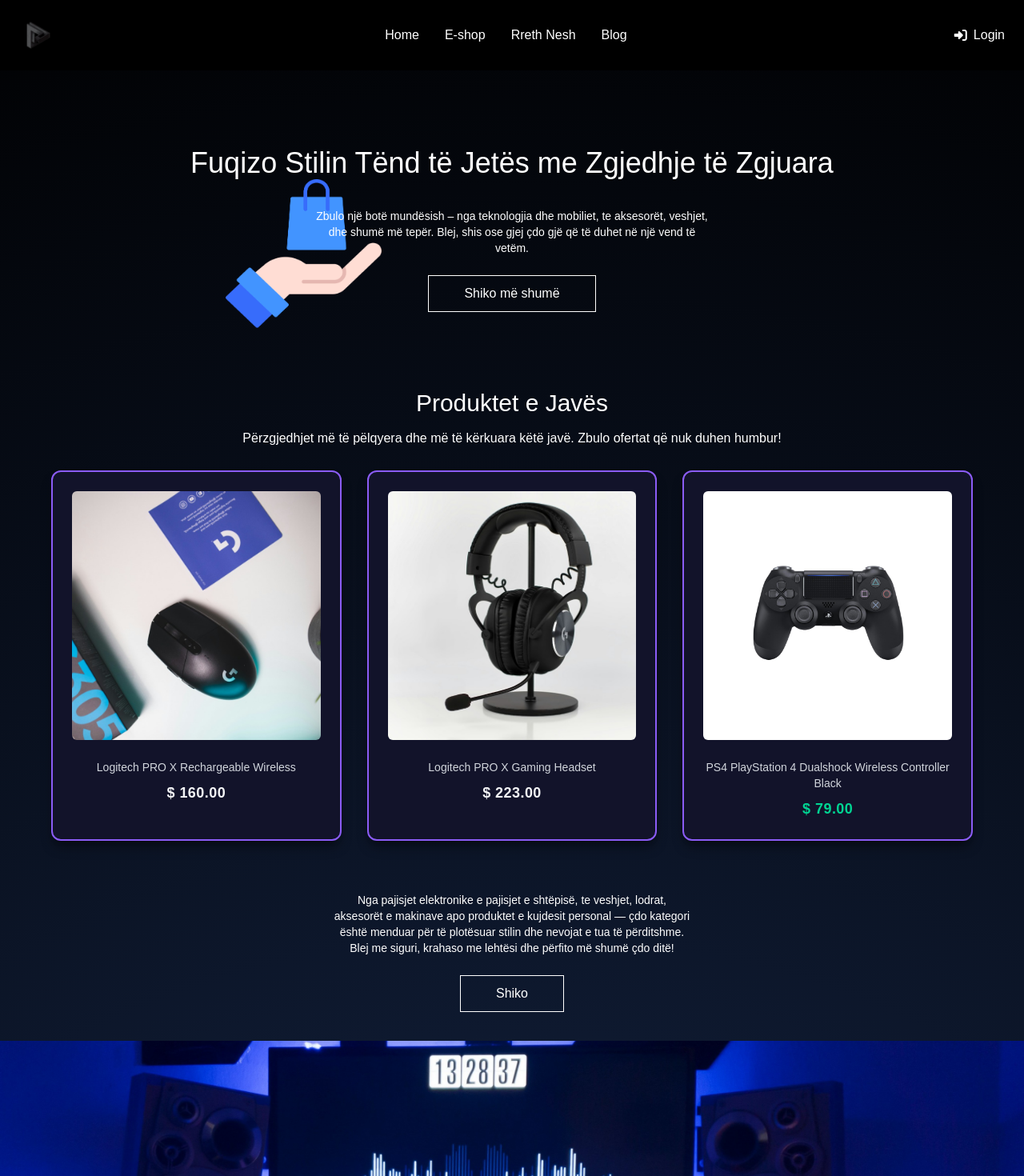
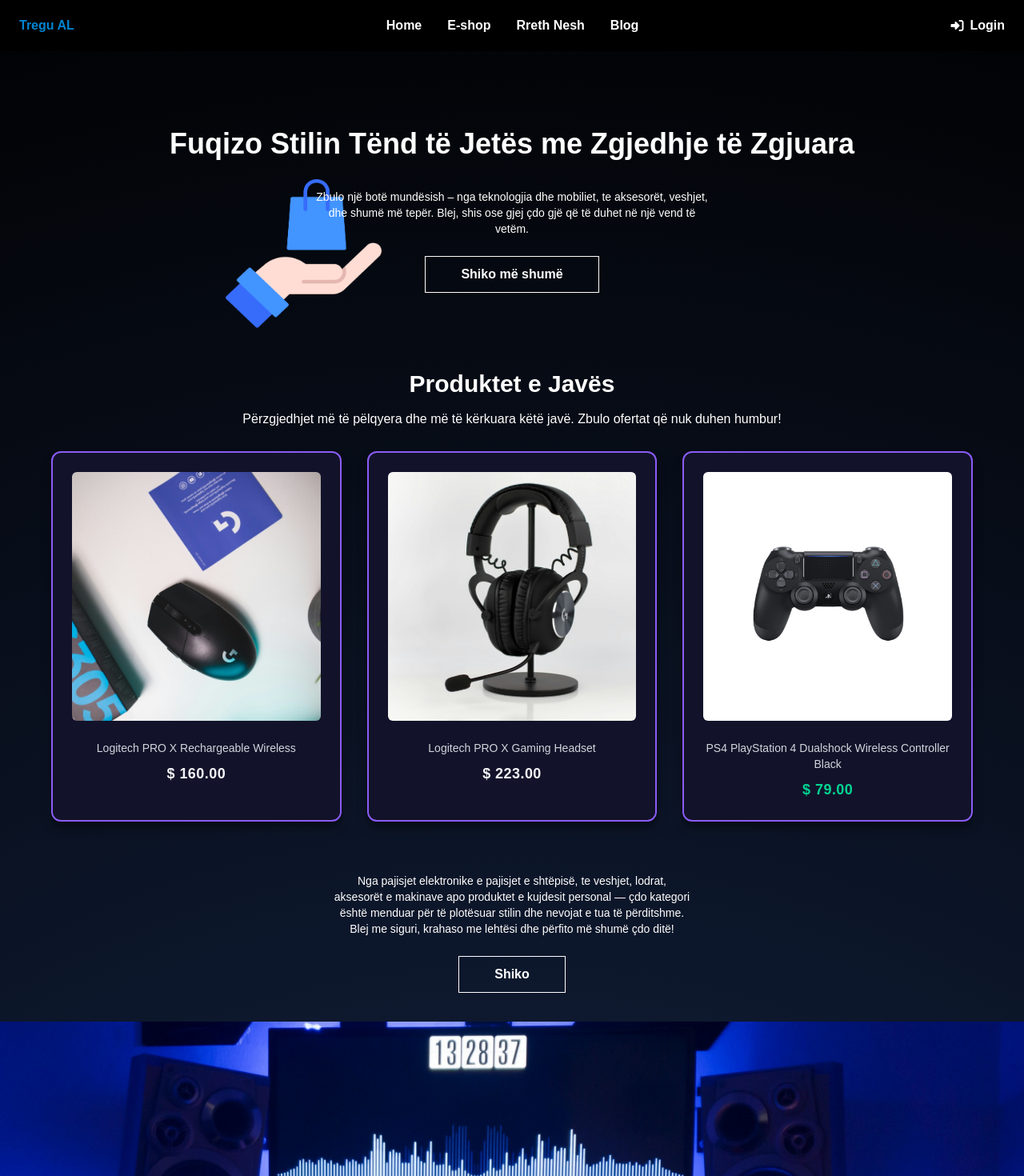
Before and after one commit to anessheremeti/TreguAL, a React (Vite) app in the folder TreguAL/: page / in a window 1280 px wide. Shown: the top 1470 px of the page at 80% size. Built offline with nearby package versions, Linux system fonts and the light colour scheme; a web font is replaced by a local one.

Commit message:
style:font changed and logo replaced

```diff
--- a/TreguAL/src/components/Navbar/index.jsx
+++ b/TreguAL/src/components/Navbar/index.jsx
@@ -9,23 +9,19 @@
   return (
     <>
       <nav className="bg-black px-6 py-5">
-        <div className="max-w-7xl mx-auto flex items-center justify-between">
+         <div className="max-w-7xl mx-auto flex items-center justify-between">
 
-          <img
-            src={pageLogo}
-            alt="Logo"
-            className="h-12 w-auto cursor-pointer"
-          />
+          <div className=" font-brand font-bold text-sky-600">Tregu AL</div>
 
           <ul className="hidden md:flex items-center gap-8 text-white text-[16px] font-medium">
-            <li className="cursor-pointer hover:text-gray-300 transition">Home</li>
-            <li className="cursor-pointer hover:text-gray-300 transition">E-shop</li>
-            <li className="cursor-pointer hover:text-gray-300 transition">Rreth Nesh</li>
-            <li className="cursor-pointer hover:text-gray-300 transition">Blog</li>
+            <li className="cursor-pointer  font-brand font-bold hover:text-gray-300 transition">Home</li>
+            <li className="cursor-pointer font-brand font-bold hover:text-gray-300 transition">E-shop</li>
+            <li className="cursor-pointer font-brand font-bold hover:text-gray-300 transition">Rreth Nesh</li>
+            <li className="cursor-pointer font-brand font-bold hover:text-gray-300 transition">Blog</li>
           </ul>
 
           <div className="flex items-center gap-5">
-            <button className="flex items-center gap-2 text-white hover:text-gray-300 transition">
+            <button className="flex items-center gap-2 text-white font-brand font-bold hover:text-gray-300 transition">
               <i className="fa-solid fa-right-to-bracket"></i>
               Login
             </button>
--- a/TreguAL/src/index.css
+++ b/TreguAL/src/index.css
@@ -1,4 +1,5 @@
 @import "tailwindcss";
+@import url('https://fonts.googleapis.com/css2?family=Inter+Tight:wght@400;500;600;700;800&display=swap');
 
 
 body {
--- a/TreguAL/src/pages/HomePage/index.jsx
+++ b/TreguAL/src/pages/HomePage/index.jsx
@@ -10,11 +10,11 @@
 import monitor from "../../assets/a0af9d63deb24888bacceed0133091cd21da1c82.png";
 import man from "../../assets/Dono da proposta.png";
 import woman from "../../assets/Autor da proposta.png";
-// import logo from "../../assets/8df3bd592c22da650b58b166b08590f8ca1cbb49.png";
 import Footer from "../../components/Footer/index";
+
 const HomePage = () => {
   return (
-    <div className="">
+    <div className="font-brand">
       <Navbar />
       <div className="first_section  w-full flex flex-col  mx-auto my-0 items-center justify-center pt-24">
         <div className="img_and_content flex text-center text-white">
@@ -22,7 +22,7 @@
             <img className="w-[40%]" src={shopbag} alt="shopbag" />
           </div>
           <div className="flex flex-col">
-            <p className="text-4xl">
+            <p className="text-4xl font-bold">
               Fuqizo Stilin Tënd të Jetës me Zgjedhje të Zgjuara
             </p>
             <p className="text-sm max-w-[50%] mx-auto mt-9">
@@ -31,64 +31,63 @@
               gjë që të duhet në një vend të vetëm.
             </p>
             <div className="pt-6">
-              <button className="border border- hover:cursor-pointer border-white py-2.5 px-11 ">
+              <button className="border border- hover:cursor-pointer border-white py-2.5 px-11 font-bold">
                 Shiko më shumë
               </button>
             </div>
           </div>
         </div>
-        <p className="text-white pt-24 text-3xl">Produktet e Javës</p>
+        <p className="text-white pt-24 text-3xl font-bold">Produktet e Javës</p>
         <p className="text-white pt-3.5 text-center">
-          {" "}
           Përzgjedhjet më të pëlqyera dhe më të kërkuara këtë javë. Zbulo
           ofertat që nuk duhen humbur!
         </p>
 
-        <div class="max-w-6xl w-full grid grid-cols-1 sm:grid-cols-2 lg:grid-cols-3 gap-8 py-7">
-          <div class="bg-[#12132a] rounded-xl border-2  border-[#8b5cf6] transition-all duration-300 p-6 flex flex-col items-center shadow-lg shadow-black/40">
-            <div class="w-full aspect-square overflow-hidden rounded-md mb-6">
+        <div className="max-w-6xl w-full grid grid-cols-1 sm:grid-cols-2 lg:grid-cols-3 gap-8 py-7">
+          <div className="bg-[#12132a] rounded-xl border-2  border-[#8b5cf6] transition-all duration-300 p-6 flex flex-col items-center shadow-lg shadow-black/40">
+            <div className="w-full aspect-square overflow-hidden rounded-md mb-6">
               <img
                 src={mouse}
                 alt="Logitech PRO X Mouse"
-                class="object-cover w-full h-full"
+                className="object-cover w-full h-full"
               />
             </div>
-            <p class="text-sm text-gray-300 text-center mb-2">
+            <p className="text-sm text-gray-300 text-center mb-2">
               Logitech PRO X Rechargeable Wireless
             </p>
-            <p class="text-lg font-semibold tracking-wide text-gray-100">
+            <p className="text-lg font-bold tracking-wide text-gray-100">
               $ 160.00
             </p>
           </div>
 
-          <div class="bg-[#12132a] rounded-xl border-2 border-[#8b5cf6] transition-all duration-300 p-6 flex flex-col items-center shadow-lg shadow-black/40">
-            <div class="w-full aspect-square overflow-hidden rounded-md mb-6">
+          <div className="bg-[#12132a] rounded-xl border-2 border-[#8b5cf6] transition-all duration-300 p-6 flex flex-col items-center shadow-lg shadow-black/40">
+            <div className="w-full aspect-square overflow-hidden rounded-md mb-6">
               <img
                 src={headphones}
                 alt="Logitech PRO X Headset"
-                class="object-cover w-full h-full"
+                className="object-cover w-full h-full"
               />
             </div>
-            <p class="text-sm text-gray-300 text-center mb-2">
+            <p className="text-sm text-gray-300 text-center mb-2">
               Logitech PRO X Gaming Headset
             </p>
-            <p class="text-lg font-semibold tracking-wide text-gray-100">
+            <p className="text-lg font-bold tracking-wide text-gray-100">
               $ 223.00
             </p>
           </div>
 
-          <div class="bg-[#12132a] rounded-xl border-2 border-[#8b5cf6] transition-all duration-300 p-6 flex flex-col items-center shadow-lg shadow-black/40">
-            <div class="w-full aspect-square overflow-hidden rounded-md mb-6">
+          <div className="bg-[#12132a] rounded-xl border-2 border-[#8b5cf6] transition-all duration-300 p-6 flex flex-col items-center shadow-lg shadow-black/40">
+            <div className="w-full aspect-square overflow-hidden rounded-md mb-6">
               <img
                 src={joystick}
                 alt="PS4 Controller"
-                class="object-cover w-full h-full"
+                className="object-cover w-full h-full"
               />
             </div>
-            <p class="text-sm text-gray-300 text-center mb-2">
+            <p className="text-sm text-gray-300 text-center mb-2">
               PS4 PlayStation 4 Dualshock Wireless Controller Black
             </p>
-            <p class="text-lg font-semibold tracking-wide text-emerald-400">
+            <p className="text-lg font-bold tracking-wide text-emerald-400">
               $ 79.00
             </p>
           </div>
@@ -100,7 +99,7 @@
           Blej me siguri, krahaso me lehtësi dhe përfito më shumë çdo ditë!
         </p>
         <div className="pt-6">
-          <button className="border hover:cursor-pointer text-white border-solid border-white py-2.5 px-11 ">
+          <button className="border hover:cursor-pointer text-white border-solid border-white py-2.5 px-11 font-bold">
             Shiko
           </button>
         </div>
@@ -119,7 +118,7 @@
               të jetesës. Modele ergonomike, materiale cilësore dhe dizajn
               modern që e kthejnë çdo hapësirë në një ambient komod dhe elegant.
             </p>
-            <button className="inline-flex items-center justify-center hover:cursor-pointer gap-2 border border-gray-400 text-gray-100 px-8 py-2 rounded-md transition-all duration-300 hover:bg-white/10 hover:border-purple-400">
+            <button className="inline-flex items-center justify-center hover:cursor-pointer gap-2 border border-gray-400 text-gray-100 px-8 py-2 rounded-md transition-all duration-300 hover:bg-white/10 hover:border-purple-400 font-bold">
               Shiko me shume
               <span className="text-lg">→</span>
             </button>
@@ -152,7 +151,7 @@
               sofistikuar. Krijo hapësirën tënde perfekte me tavolina që
               përshtaten me ritmin tënd.
             </p>
-            <button className="relative inline-flex items-center justify-center gap-2 hover:cursor-pointer border border-gray-400 text-gray-100 px-6 py-2 rounded-md transition-all duration-300 hover:bg-white/10 hover:border-purple-400 content-center">
+            <button className="relative inline-flex items-center justify-center gap-2 hover:cursor-pointer border border-gray-400 text-gray-100 px-6 py-2 rounded-md transition-all duration-300 hover:bg-white/10 hover:border-purple-400 content-center font-bold">
               Shiko më shumë
               <span className="text-lg">→</span>
             </button>
@@ -161,7 +160,7 @@
 
         <div className="grid lg:grid-cols-2 gap-12 items-center max-w-6xl w-full mx-auto ">
           <div className="flex flex-col justify-center lg:pr-10 order-2 lg:order-1">
-            <h2 className="text-3xl md:text-4xl font-bold mb-4 tracking-tight">
+            <h2 className="text-3xl md:text-4xl font-bold mb-4 tracking-tight ">
               Ndriço ambientin me elegancë moderne
             </h2>
             <p className="text-gray-300 mb-8 max-w-md leading-relaxed">
@@ -170,13 +169,13 @@
               produkt është zgjedhur për të përmirësuar ndjesinë dhe komoditetin
               në çdo hapësirë.
             </p>
-            <button className="relative inline-flex items-center gap-2 hover:cursor-pointer border border-gray-400 text-gray-100 px-6 py-2 rounded-md transition-all duration-300 hover:bg-white/10 hover:border-purple-400 content-center">
+            <button className="relative inline-flex items-center justify-center gap-2 hover:cursor-pointer border border-gray-400 text-gray-100 px-6 py-2 rounded-md transition-all duration-300 hover:bg-white/10 hover:border-purple-400 content-center font-bold">
               Shiko më shumë
               <span className="text-lg">→</span>
             </button>
           </div>
 
-          <div className="relative rounded-2xl p-[3px] bg-linear-to-tr from-[#8b5cf6] via-[#7c3aed] to-[#06b6d4] shadow-[0_0_35px_rgba(139,92,246,0.4)] transition-transform duration-500 hover:scale-[1.02] order-1 lg:order-2">
+          <div className="relative rounded-2xl p-[3px] bg-linear-to-tr from-[#8b5cf6] via-[#7c3aed] to-[#06b6d4] shadow-[0_0_35px_rgba(139,92,246,0.4)] transition-transform duration-500 hover-scale-[1.02] order-1 lg:order-2">
             <img
               src={monitor}
               alt="Lamp setup"
@@ -186,7 +185,7 @@
         </div>
       </div>
       <section className="bg-black  p-5">
-        <p className="text-white text-2xl text-center">
+        <p className="text-white font-brand font-bold text-2xl text-center">
           Bli thjeshtë, shpejt dhe me besim – gjithçka që kërkon në një vend.”
         </p>
       </section>
@@ -200,9 +199,6 @@
         <div className="relative z-10 container mx-auto px-4 py-16 flex flex-col lg:flex-row items-center gap-8 lg:gap-0">
           <div className="w-full lg:w-[55%] flex justify-center lg:justify-start">
             <div className="relative w-full max-w-xl p-4 sm:p-8">
-              <div className="absolute top-0 left-0 w-[95%] h-[95%] border-l-2 border-t-2 border-fuchsia-500/50 rounded-tl-3xl shadow-[0_0_20px_rgba(192,38,211,0.3)]"></div>
-              <div className="absolute bottom-0 right-0 w-[95%] h-[95%] border-b-2 border-r-2 border-fuchsia-500/50 rounded-br-3xl shadow-[0_0_20px_rgba(192,38,211,0.3)]"></div>
-
               <div className="absolute inset-0 flex items-center justify-center overflow-hidden">
                 <span className="text-[10rem] lg:text-[12rem] font-black text-white/5 select-none -translate-x-4 tracking-widest">
                   arado
@@ -210,7 +206,7 @@
               </div>
 
               <div className="relative z-10 space-y-6 text-left">
-                <h1 className="text-4xl sm:text-5xl md:text-6xl font-light tracking-tight text-gray-100">
+                <h1 className="text-4xl sm:text-5xl md:text-6xl font-bold tracking-tight text-gray-100">
                   Çoje përvojën tënde të blerjes në një
                 </h1>
                 <h2 className="text-5xl sm:text-6xl md:text-8xl font-extrabold uppercase tracking-tighter">
@@ -259,4 +255,5 @@
     </div>
   );
 };
+
 export default HomePage;
```
